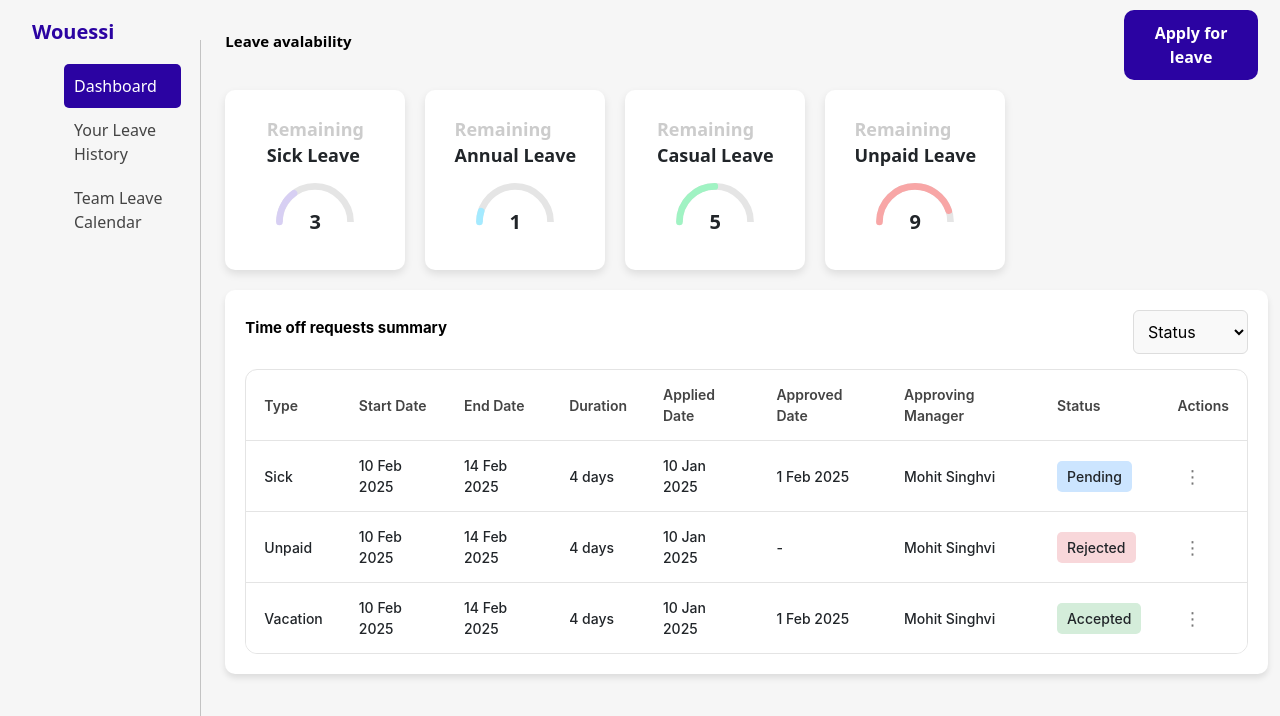
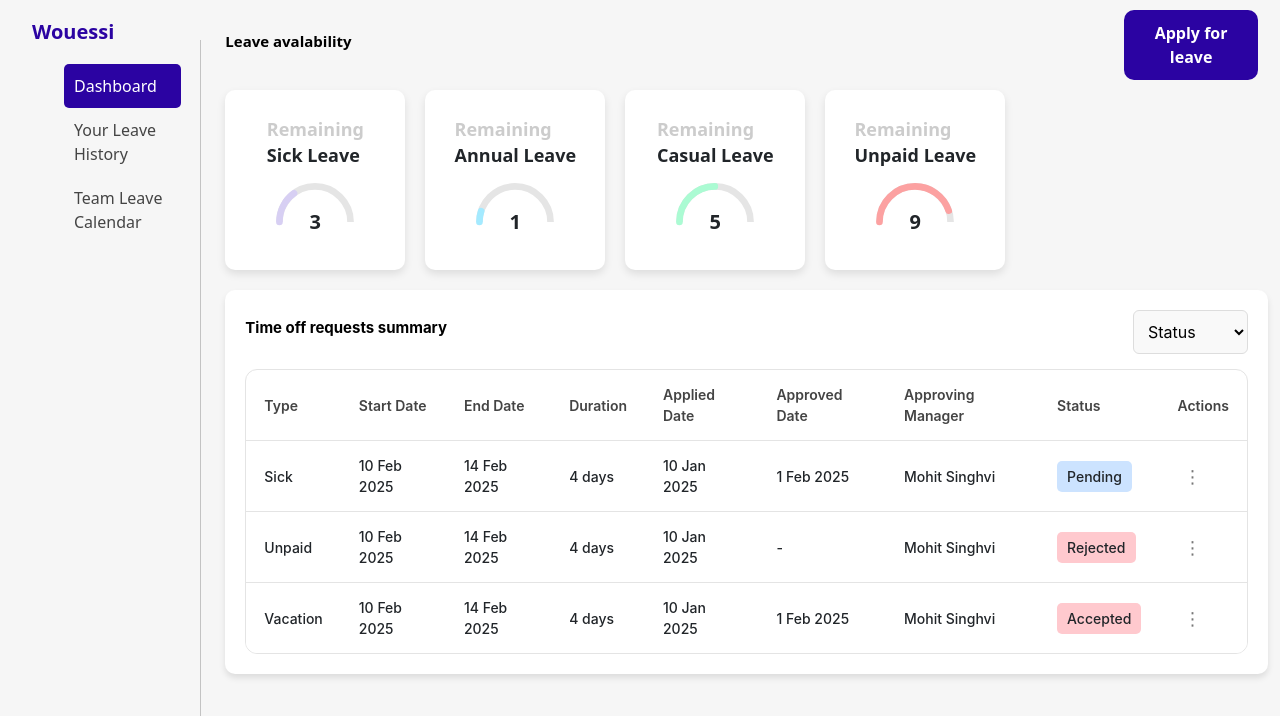
Before and after one commit to sayyeda-16/wouessi-ems-frontend, a React (Create React App) app: page /leaves in a window 1280 px wide. Shown: the top 716 px of the page. Built offline with nearby package versions, Linux system fonts and the light colour scheme.

Commit message:
colorMatch

```diff
--- a/src/components/common/CardV2.jsx
+++ b/src/components/common/CardV2.jsx
@@ -32,3 +32,8 @@ const CardV2 = ({ leaveType, remaining, total, color }) => {
 };
 
 export default CardV2;
+/*
+Missing:
+Center action
+Background color on proress
+*/
--- a/src/pages/Leaves/Leaves.jsx
+++ b/src/pages/Leaves/Leaves.jsx
@@ -19,10 +19,10 @@ const Leaves = () => {
   };
 
   const leaveCards = [
-    { leaveType: "Sick Leave", remaining: 3, total: 10, color: "#d7cff3" },
-    { leaveType: "Annual Leave", remaining: 1, total: 10, color: "#a4eaff" },
-    { leaveType: "Casual Leave", remaining: 5, total: 10, color: "#a0f3c3" },
-    { leaveType: "Unpaid Leave", remaining: 9, total: 10, color: "#f8a6a6" },
+    { leaveType: "Sick Leave", remaining: 3, total: 10, color: "#D7CFF3" },
+    { leaveType: "Annual Leave", remaining: 1, total: 10, color: "#A4EAFF" },
+    { leaveType: "Casual Leave", remaining: 5, total: 10, color: "#ABFBD3" },
+    { leaveType: "Unpaid Leave", remaining: 9, total: 10, color: "#FCA1A1" },
   ];
 
   return (
--- a/src/styles/pages/Leaves.css
+++ b/src/styles/pages/Leaves.css
@@ -63,7 +63,7 @@ body h5{
   justify-content: space-between !important;
   align-items: center;
   margin-bottom: 15px;
-  font-weight: 600;
+  font-weight: 700;
   font-size: 16px;
 }
 
@@ -86,7 +86,6 @@ th, td {
 }
 
 th {
-  font-size: 14px;
   text-transform: capitalize;
   font-weight: 600;
   color: #444;
@@ -98,15 +97,15 @@ td {
 }
 
 .pending {
-  background-color: #cce5ff;
+  background-color: #CCE3FF;
 }
 
 .rejected {
-  background-color: #f8d7da;
+  background-color: #FFC9CE;
 }
 
 .accepted {
-  background-color: #d4edda;
+  background-color: #FFC9CE;
 }
 .action-btn {
   background: transparent;
```
